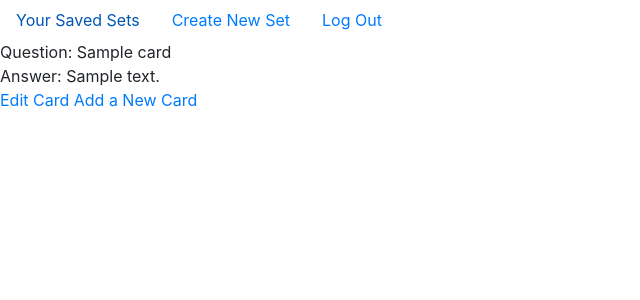
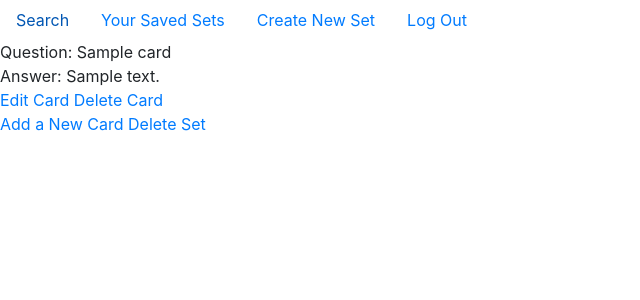
Before and after one commit to EwickVon-1/Flashcard, a Django app: a page that uses App/cards/templates/cards/edit.html in a window 1280 px wide. Shown: the top 300 px of the page, without its empty margins (0-640 px from the left). Run offline with Django 5.2, Linux system fonts and the light colour scheme; a user stored in the database is signed in; tables that the repository leaves empty hold one stand-in row (values such as "Sample post"); some libraries are stand-ins or nearby versions.

Commit message:
Implemented a simple search view and added implementation to save and delete flashcard sets and cards

```diff
--- a/App/cards/templates/cards/edit.html
+++ b/App/cards/templates/cards/edit.html
@@ -8,7 +8,15 @@ Edit a Card
     {% for card in cards %}
         <div>Question: {{ card.question }}</div>
         <div>Answer: {{ card.answer }}</div>
-        <a href="{% url 'edit_card' set_id set_name card.id %}">Edit Card</a>
+        <div>
+            <a href="{% url 'edit_card' set_id set_name card.id %}">Edit Card</a>
+            <a href="{% url 'delete_card' set_id set_name card.id %}"
+                onclick="return confirm('Are you sure you want to delete this card?');">Delete Card</a>
+        </div>
     {% endfor %}
-    <a href="{% url 'add' set_id set_name %}">Add a New Card</a>
+    <div>
+        <a href="{% url 'add' set_id set_name %}">Add a New Card</a>
+        <a href="{% url 'delete_set' set_id set_name %}"
+            onclick="return confirm('Are you sure you want to delete this set?');">Delete Set</a>
+    </div>
 {% endblock %}
--- a/App/cards/templates/cards/index.html
+++ b/App/cards/templates/cards/index.html
@@ -16,7 +16,10 @@
 <h2> Your Saved Sets: </h2>
 <ul>
     {% for set in saved_sets %}
-        <li>{{ set }}</li>
+        <li>
+            {{ set.name }} by {{ set.owner.username }}
+            <a href="{% url 'set_view' set.id set.name %}"> View Set</a>
+        </li>
     {% empty %}
         You have no saved cards
     {% endfor %}
--- a/App/cards/templates/cards/layout.html
+++ b/App/cards/templates/cards/layout.html
@@ -9,6 +9,9 @@
 </head>
 <body>
     <ul class="nav">
+        <li class="nav-item">
+            <a class="nav-link active" href="{% url 'search' %}"> Search </a>
+        </li>
         {% if user.is_authenticated %}
         <li class="nav-item">
             <a class="nav-link active" href="{% url 'index' %}"> Your Saved Sets </a>
--- a/App/cards/templates/cards/set.html
+++ b/App/cards/templates/cards/set.html
@@ -13,6 +13,12 @@
 
     {% if request.user == content.owner %}
         <a href="{% url 'edit' content.id content.name %}">Add Cards</a>
+    {% elif request.user.is_authenticated %}
+        {% if request.user in content.saved_by.all %}
+            <a href="{% url 'save_set' content.id content.name %}">Unsave Set</a>
+        {% else %}
+            <a href="{% url 'save_set' content.id content.name %}">Save Set</a>
+        {% endif %}
     {% endif %}
 
     {% for card in cards %}
--- a/App/cards/urls.py
+++ b/App/cards/urls.py
@@ -8,9 +8,13 @@ urlpatterns = [
     path("logout", views.logout_view, name="logout"),
     path("register", views.register, name="register"),
     path("create", views.create, name="create"),
+    path("search", views.search, name="search"),
     path("<int:set_id>/<str:name>", views.set_view, name="set_view"),
+    path("<int:set_id>/<str:name>/save", views.save_set, name="save_set"),
     path("<int:set_id>/<str:name>/add", views.add, name="add"),
+    path("<int:set_id>/<str:name>/delete_set", views.delete_set, name="delete_set"),
     path("<int:set_id>/<str:name>/edit", views.edit_view, name="edit"),
     path("<int:set_id>/<str:name>/edit/<int:card_id>", views.edit_card, name="edit_card"),
+    path("<int:set_id>/<str:name>/edit/<int:card_id>/delete", views.delete_card, name="delete_card"),
     path("<int:set_id>/<str:name>/study/", views.study, name="study")
 ]
--- a/App/cards/views.py
+++ b/App/cards/views.py
@@ -68,7 +68,16 @@ def index(request):
     })
 
 def search(request):
-    pass
+    query = request.GET.get("q", "")
+    if query:
+        results = Set.objects.filter(name__icontains=query)
+    else:
+        results = Set.objects.none()
+
+    return render(request, "cards/search.html", {
+        "query": query,
+        "results": results
+    })
 
 # Look at a Flashcard Set
 def set_view(request, set_id, name):
@@ -134,6 +143,36 @@ def add(request, set_id, name):
     })
 
 @login_required
+def delete_card(request, set_id, name, card_id):
+    flashcard_set = get_object_or_404(Set, id=set_id)
+
+    # Checks if the user is the owner
+    if request.user != flashcard_set.owner:
+        messages.error(request, "You do not have permission to delete a card from this Flashcard Set")
+        return redirect("set_view", set_id=set_id, name=name)
+
+    # If the user submits the form, delete the card
+    card = get_object_or_404(Card, set_id=set_id, id=card_id)
+    card.delete()
+    messages.success(request, f"Deleted Card '{card.question}'")
+    return redirect("edit", set_id=set_id, name=name)
+
+@login_required
+def delete_set(request, set_id, name):
+    flashcard_set = get_object_or_404(Set, id=set_id)
+
+    # Checks if the user is the owner
+    if request.user != flashcard_set.owner:
+        messages.error(request, "You do not have permission to delete this Flashcard Set")
+        return redirect("set_view", set_id=set_id, name=name)
+
+    # If the user submits the form, delete the set
+    flashcard_set.delete()
+    messages.success(request, f"Deleted '{flashcard_set.name}'")
+    return redirect("index")
+
+
+@login_required
 def edit_view(request, set_id, name):
     flashcard_set = get_object_or_404(Set, id=set_id)
     # Check if the user is actually the owner
@@ -175,6 +214,26 @@ def edit_card(request, set_id, name, card_id):
         "form" : form,
         "name" : name
     })
+
+@login_required
+def save_set(request, set_id, name):
+    flashcard_set = get_object_or_404(Set, id=set_id)
+
+    # If the user is the owner, they can't save their own set
+    if request.user == flashcard_set.owner:
+        messages.error(request, "You cannot save your own Flashcard Set")
+        return redirect("set_view", set_id=set_id, name=name)
+
+    # If the user has already saved the set, they unsave the set
+    if request.user in flashcard_set.saved_by.all():
+        flashcard_set.saved_by.remove(request.user)
+        messages.success(request, f"Removed '{flashcard_set.name}' from saved sets.")
+        return redirect("set_view", set_id=set_id, name=name)
+
+    # Otherwise, save the set for the user
+    request.user.saved_sets.add(flashcard_set)
+    messages.success(request, f"Saved '{flashcard_set.name}' to your saved sets.")
+    return redirect("set_view", set_id=set_id, name=name)
 
 
 @login_required
```
Also changed, not shown: App/cards/templates/cards/search.html (added, +29 -0 lines).
